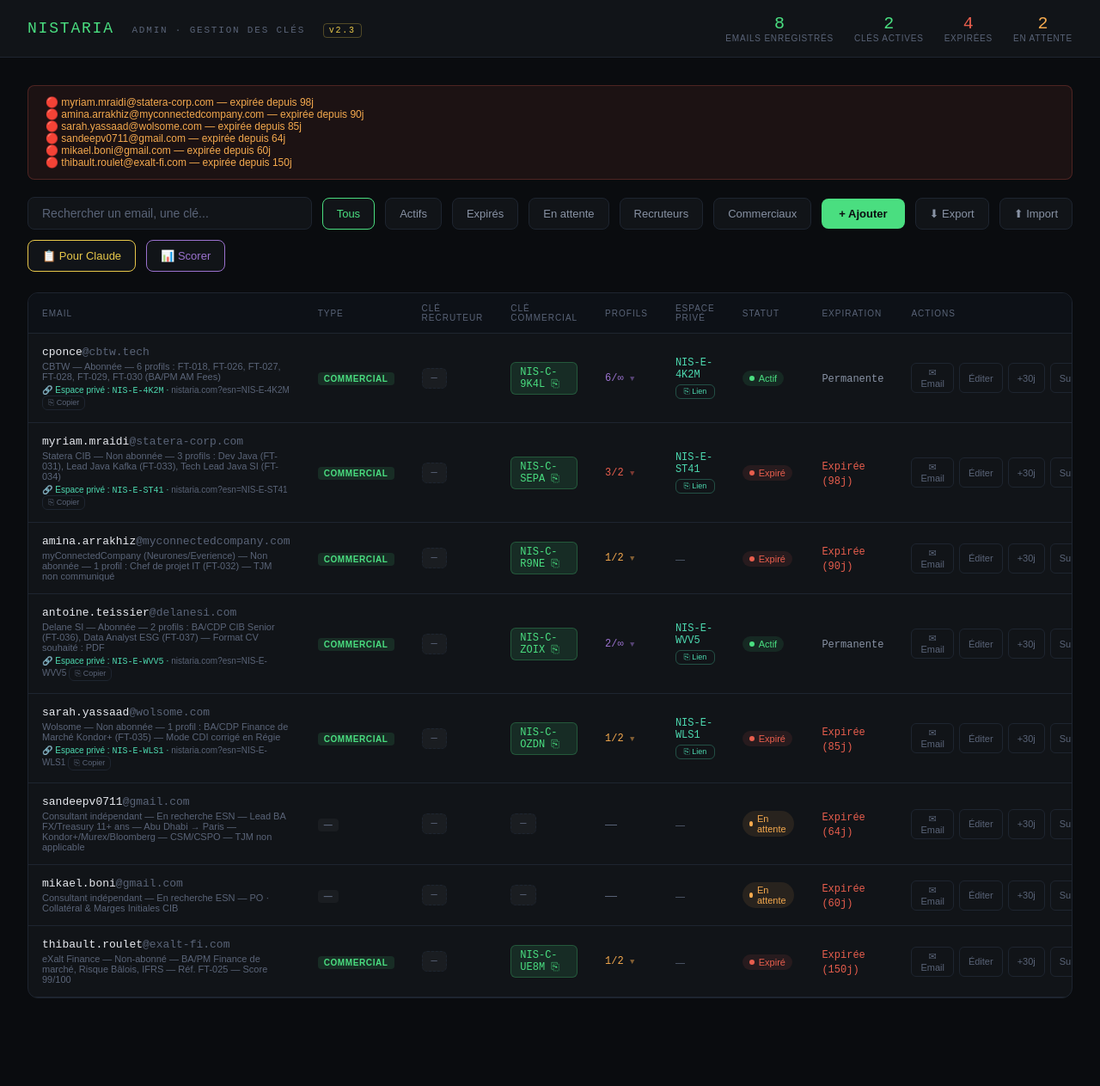
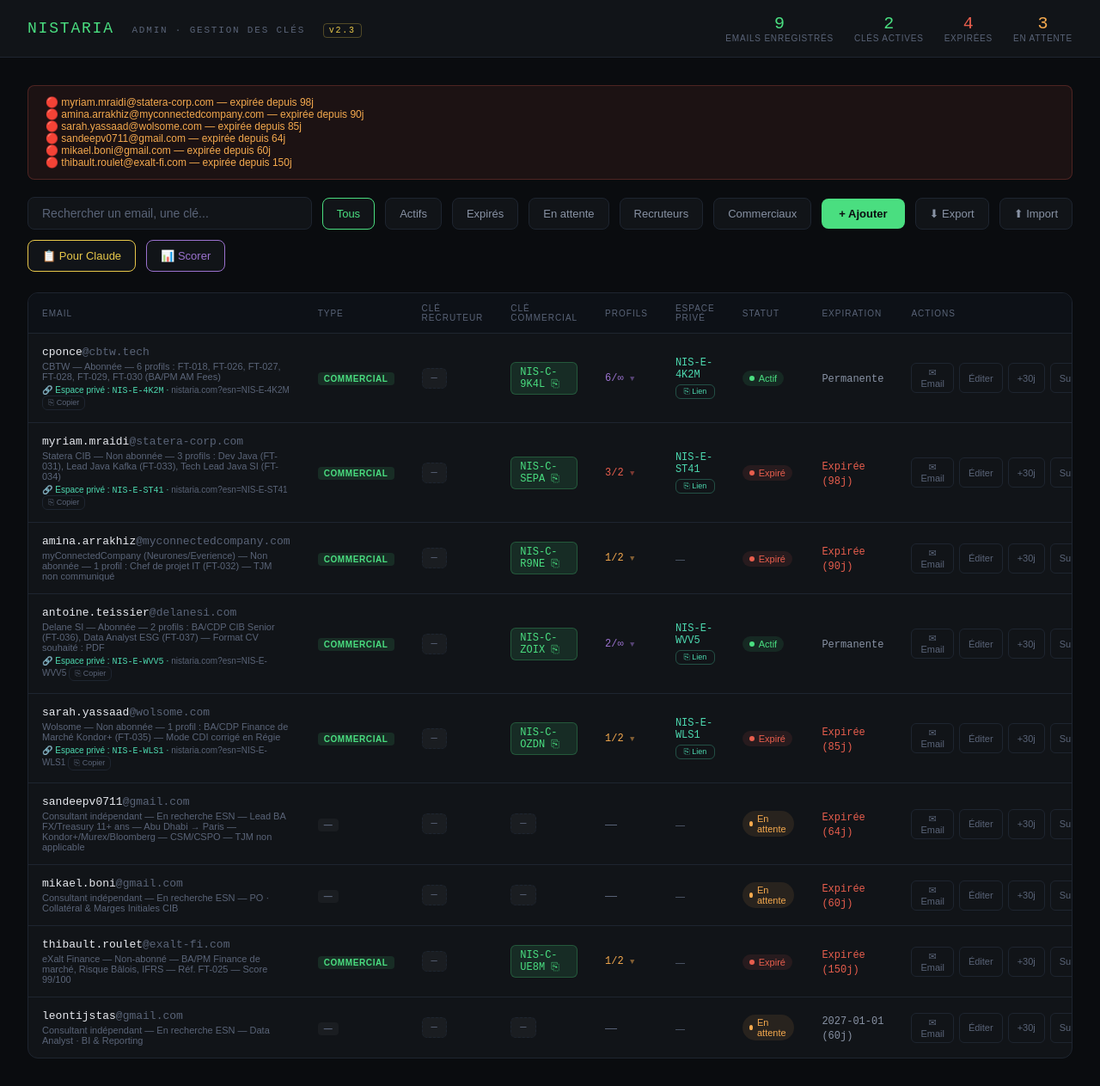
Before and after one commit to Mika242/nistaria, a plain HTML site: page nistaria-admin.html in a window 1280 px wide. Shown: the whole page at 86% size. Before the commit the page ends 1193 px from the top, so only its background shows below. Drawn offline with Linux system fonts and the light colour scheme.

Commit message:
Nistaria — ajout FT-048

```diff
--- a/nistaria-admin.html
+++ b/nistaria-admin.html
@@ -1765,6 +1765,23 @@ var hardcoded = [
     ],
     notes: 'eXalt Finance — Non-abonné — BA/PM Finance de marché, Risque Bâlois, IFRS — Réf. FT-025 — Score 99/100',
     createdAt: '2026-05-06'
+  },
+  {
+    email: 'leontijstas@gmail.com',
+    keyR: null,
+    keyC: null,
+    esnSlug: null,
+    seeking_esn: true,
+    expiry: '2027-01-01',
+    subscribed: false,
+    profiles_count: 1,
+    profiles_limit: 2,
+    profiles_list: [
+      {ref:'FT-048',title:'Data Analyst · BI & Reporting',pub_date:'2026-11-02',exp_date:'2027-01-01',status:'active',
+       locations:[{city:'paris',tjm:0},{city:'remote',tjm:0}]}
+    ],
+    notes: 'Consultant indépendant — En recherche ESN — Data Analyst · BI & Reporting',
+    createdAt: '2026-11-02'
   }
 ];
 
```
